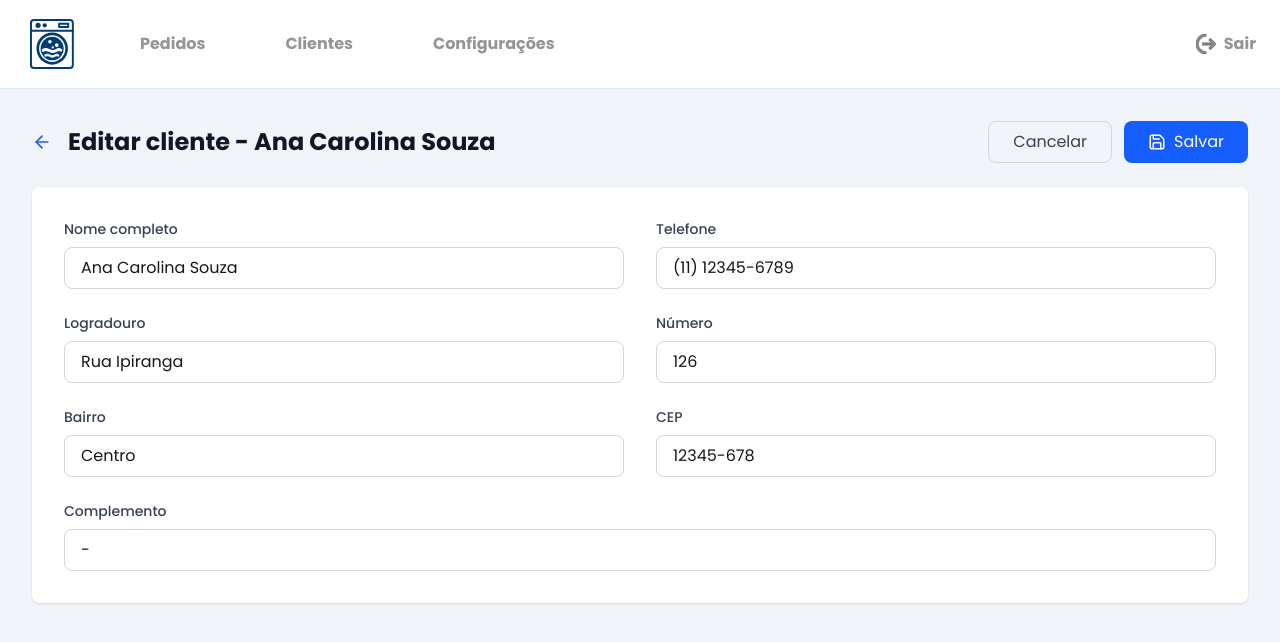
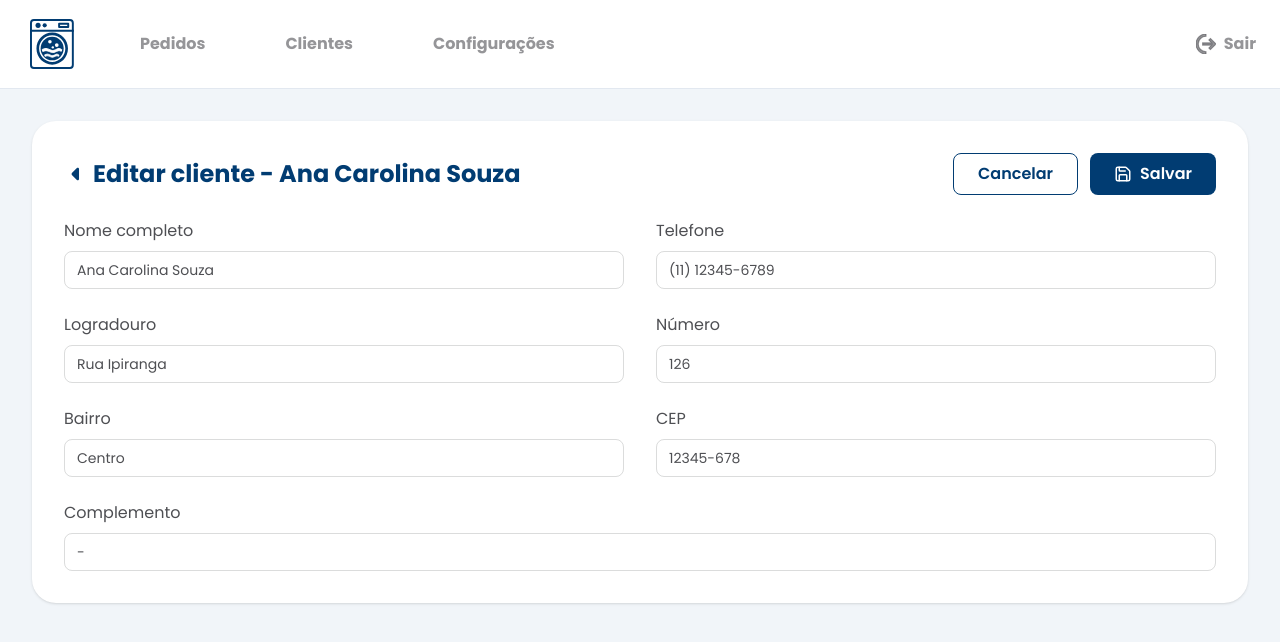
Before and after one commit to Lavanderia-Colonia/frontend, a Next.js app: page /clients/1/edit in a window 1280 px wide. Shown: the top 642 px of the page. Built offline with nearby package versions, Linux system fonts and the light colour scheme.

Commit message:
fix: adjusting edit client page

```diff
--- a/app/clients/[id]/edit/page.tsx
+++ b/app/clients/[id]/edit/page.tsx
@@ -3,7 +3,9 @@
 "use client";
 import { useState } from 'react';
 import { useRouter, useParams } from 'next/navigation';
-import { ArrowLeft, Save } from 'lucide-react';
+import { Save } from 'lucide-react';
+import { FontAwesomeIcon } from "@fortawesome/react-fontawesome";
+import { faCaretLeft } from "@fortawesome/free-solid-svg-icons";
 import Header from "@/components/Header";
 import ConfirmationModal from "@/components/ConfirmationModal";
 
@@ -97,16 +99,18 @@ export default function ClientEdit() {
         <Header />
 
         <main className="max-w-7xl mx-auto px-4 sm:px-6 lg:px-8 py-8">
+          {/* Card de edição */}
+          <div className="bg-white rounded-3xl shadow p-8">
             {/* Header com botão voltar e título */}
             <div className="mb-6 flex items-center justify-between">
-            <div className="flex items-center gap-4">
+              <div className="flex items-center">
                 <button
                   onClick={handleBackClick}
-                className="text-blue-600 hover:text-blue-800 flex items-center gap-2"
+                  className="text-title hover:text-[#012444] flex items-center mr-1"
                 >
-                <ArrowLeft size={20} />
+                  <FontAwesomeIcon icon={faCaretLeft} size="lg" />
                 </button>
-              <h1 className="text-2xl font-bold text-gray-900">
+                <h1 className="text-2xl font-bold text-title">
                   Editar cliente - {formData.nomeCompleto}
                 </h1>
               </div>
@@ -114,13 +118,13 @@ export default function ClientEdit() {
               <div className="flex gap-3">
                 <button
                   onClick={handleCancelClick}
-                className="px-6 py-2 border border-gray-300 rounded-lg hover:bg-gray-50 text-gray-700 transition-colors"
+                  className="px-6 py-2 border border-title rounded-lg hover:bg-title/10 text-title font-semibold transition-colors"
                 >
                   Cancelar
                 </button>
                 <button
                   onClick={handleSave}
-                className="flex items-center gap-2 px-6 py-2 bg-blue-600 text-white rounded-lg hover:bg-blue-700 transition-colors"
+                  className="flex items-center gap-2 px-6 py-2 bg-title text-white rounded-lg hover:bg-[#012444] font-semibold transition-colors"
                 >
                   <Save size={18} />
                   Salvar
@@ -129,11 +133,10 @@ export default function ClientEdit() {
             </div>
 
             {/* Formulário de edição */}
-          <div className="bg-white rounded-lg shadow p-8">
             <div className="grid grid-cols-2 gap-x-8 gap-y-6">
               {/* Nome completo */}
-              <div>
-                <label className="block text-sm font-medium text-gray-700 mb-2">
+              <div className="flex flex-col gap-2">
+                <label className="font-default text-neutral">
                   Nome completo
                 </label>
                 <input
@@ -142,13 +145,17 @@ export default function ClientEdit() {
                   value={formData.nomeCompleto}
                   onChange={handleChange}
                   placeholder="Digite o nome"
-                  className="w-full px-4 py-2 border border-gray-300 rounded-lg focus:ring-2 focus:ring-blue-500 focus:border-transparent"
+                  className="
+                    w-full border border-neutral/20 rounded-lg
+                    py-2 px-3 text-sm text-neutral placeholder-neutral/50
+                    focus:outline-none focus:ring-1 focus:ring-title
+                  "
                 />
               </div>
 
               {/* Telefone */}
-              <div>
-                <label className="block text-sm font-medium text-gray-700 mb-2">
+              <div className="flex flex-col gap-2">
+                <label className="font-default text-neutral">
                   Telefone
                 </label>
                 <input
@@ -157,13 +164,17 @@ export default function ClientEdit() {
                   value={formData.telefone}
                   onChange={handleChange}
                   placeholder="(00) 00000-0000"
-                  className="w-full px-4 py-2 border border-gray-300 rounded-lg focus:ring-2 focus:ring-blue-500 focus:border-transparent"
+                  className="
+                    w-full border border-neutral/20 rounded-lg
+                    py-2 px-3 text-sm text-neutral placeholder-neutral/50
+                    focus:outline-none focus:ring-1 focus:ring-title
+                  "
                 />
               </div>
 
               {/* Logradouro */}
-              <div>
-                <label className="block text-sm font-medium text-gray-700 mb-2">
+              <div className="flex flex-col gap-2">
+                <label className="font-default text-neutral">
                   Logradouro
                 </label>
                 <input
@@ -172,13 +183,17 @@ export default function ClientEdit() {
                   value={formData.logradouro}
                   onChange={handleChange}
                   placeholder="Digite o logradouro"
-                  className="w-full px-4 py-2 border border-gray-300 rounded-lg focus:ring-2 focus:ring-blue-500 focus:border-transparent"
+                  className="
+                    w-full border border-neutral/20 rounded-lg
+                    py-2 px-3 text-sm text-neutral placeholder-neutral/50
+                    focus:outline-none focus:ring-1 focus:ring-title
+                  "
                 />
               </div>
 
               {/* Número */}
-              <div>
-                <label className="block text-sm font-medium text-gray-700 mb-2">
+              <div className="flex flex-col gap-2">
+                <label className="font-default text-neutral">
                   Número
                 </label>
                 <input
@@ -187,13 +202,17 @@ export default function ClientEdit() {
                   value={formData.numero}
                   onChange={handleChange}
                   placeholder="Digite o número"
-                  className="w-full px-4 py-2 border border-gray-300 rounded-lg focus:ring-2 focus:ring-blue-500 focus:border-transparent"
+                  className="
+                    w-full border border-neutral/20 rounded-lg
+                    py-2 px-3 text-sm text-neutral placeholder-neutral/50
+                    focus:outline-none focus:ring-1 focus:ring-title
+                  "
                 />
               </div>
 
               {/* Bairro */}
-              <div>
-                <label className="block text-sm font-medium text-gray-700 mb-2">
+              <div className="flex flex-col gap-2">
+                <label className="font-default text-neutral">
                   Bairro
                 </label>
                 <input
@@ -202,13 +221,17 @@ export default function ClientEdit() {
                   value={formData.bairro}
                   onChange={handleChange}
                   placeholder="Digite o bairro"
-                  className="w-full px-4 py-2 border border-gray-300 rounded-lg focus:ring-2 focus:ring-blue-500 focus:border-transparent"
+                  className="
+                    w-full border border-neutral/20 rounded-lg
+                    py-2 px-3 text-sm text-neutral placeholder-neutral/50
+                    focus:outline-none focus:ring-1 focus:ring-title
+                  "
                 />
               </div>
 
               {/* CEP */}
-              <div>
-                <label className="block text-sm font-medium text-gray-700 mb-2">
+              <div className="flex flex-col gap-2">
+                <label className="font-default text-neutral">
                   CEP
                 </label>
                 <input
@@ -217,13 +240,17 @@ export default function ClientEdit() {
                   value={formData.cep}
                   onChange={handleChange}
                   placeholder="00000-000"
-                  className="w-full px-4 py-2 border border-gray-300 rounded-lg focus:ring-2 focus:ring-blue-500 focus:border-transparent"
+                  className="
+                    w-full border border-neutral/20 rounded-lg
+                    py-2 px-3 text-sm text-neutral placeholder-neutral/50
+                    focus:outline-none focus:ring-1 focus:ring-title
+                  "
                 />
               </div>
 
               {/* Complemento */}
-              <div className="col-span-2">
-                <label className="block text-sm font-medium text-gray-700 mb-2">
+              <div className="col-span-2 flex flex-col gap-2">
+                <label className="font-default text-neutral">
                   Complemento
                 </label>
                 <input
@@ -232,7 +259,11 @@ export default function ClientEdit() {
                   value={formData.complemento}
                   onChange={handleChange}
                   placeholder="Digite o complemento"
-                  className="w-full px-4 py-2 border border-gray-300 rounded-lg focus:ring-2 focus:ring-blue-500 focus:border-transparent"
+                  className="
+                    w-full border border-neutral/20 rounded-lg
+                    py-2 px-3 text-sm text-neutral placeholder-neutral/50
+                    focus:outline-none focus:ring-1 focus:ring-title
+                  "
                 />
               </div>
             </div>
```
Lines whose indentation alone changed are shown as unchanged.
